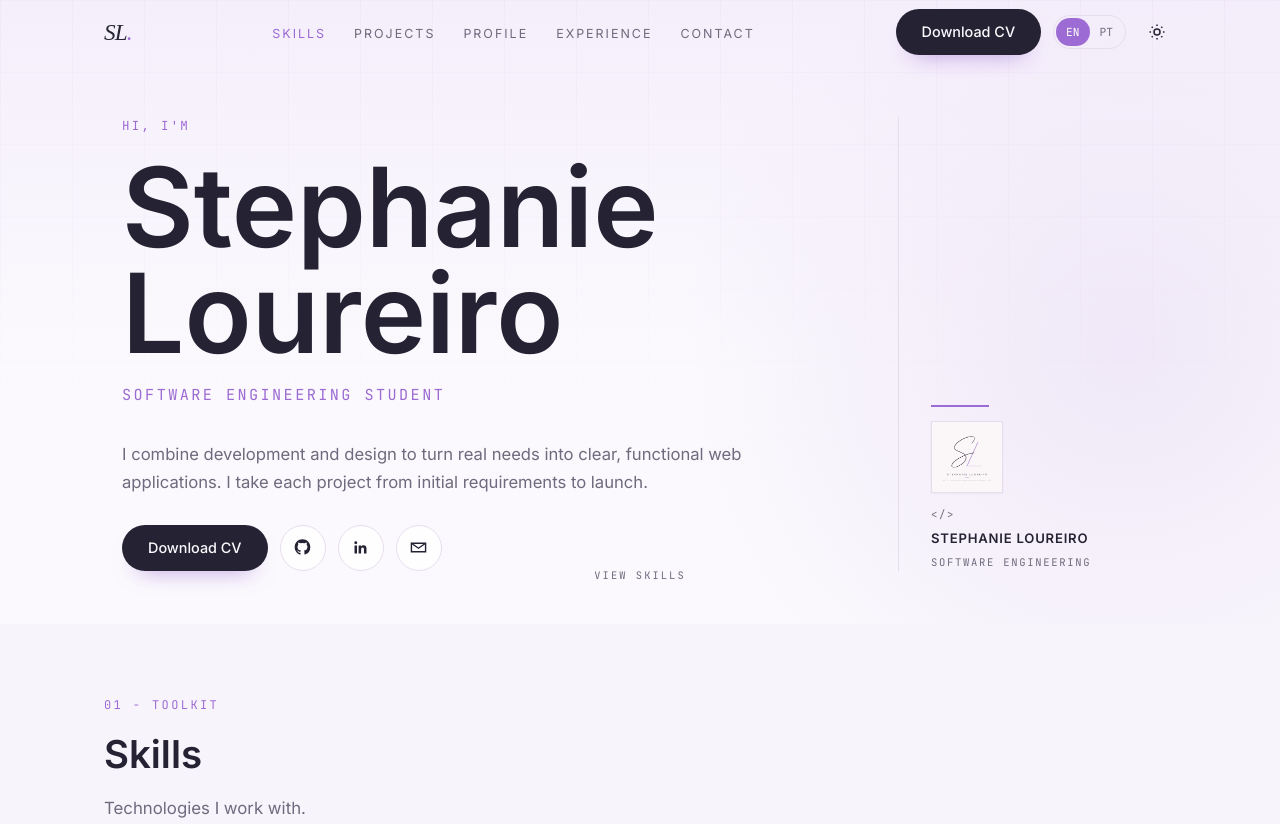
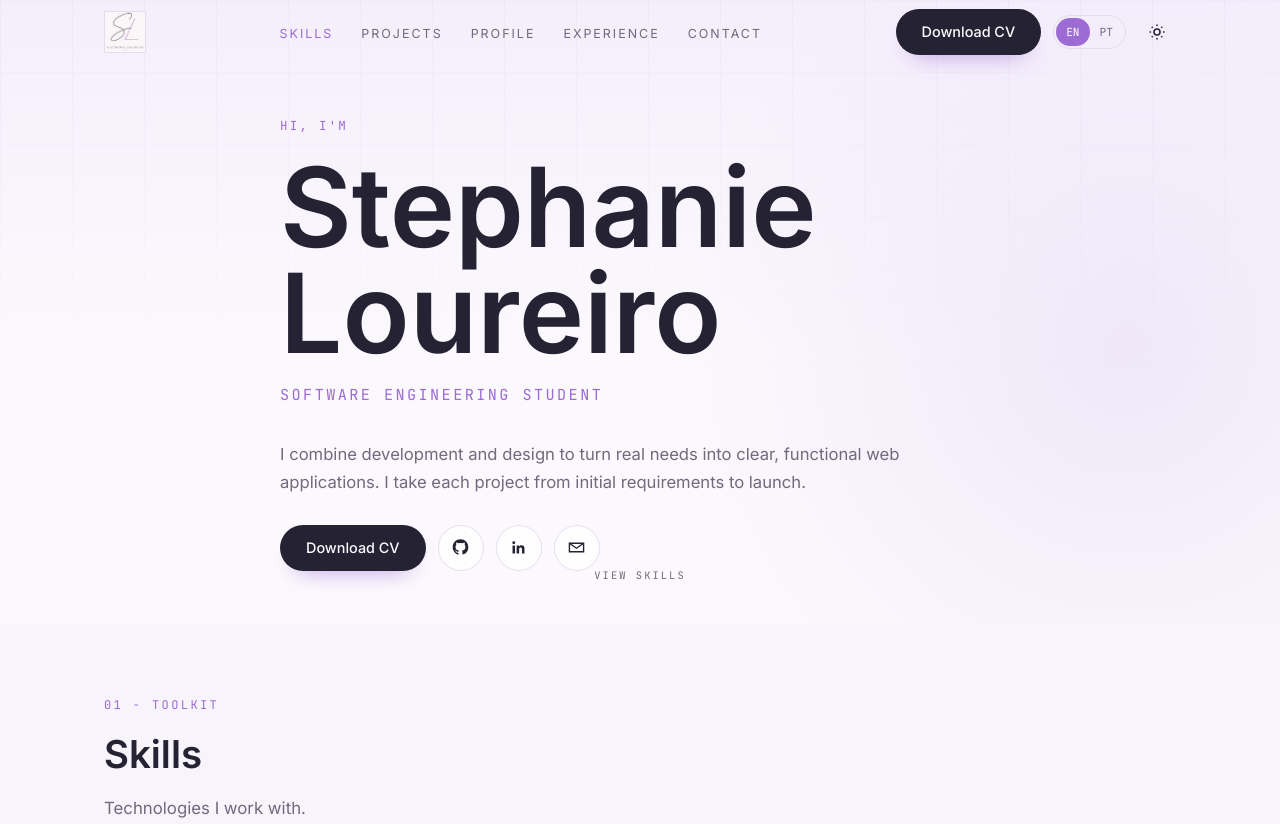
Before and after one commit to stephanieloureiro/portfolio, a plain HTML site: page index.html in a window 1280 px wide. Shown: the top 824 px of the page. Drawn offline with Linux system fonts and the light colour scheme.

Commit message:
Move logo to navbar

```diff
--- a/css/style.css
+++ b/css/style.css
@@ -135,14 +135,25 @@ main { display: flex; flex-direction: column; }
   display: flex; align-items: center; justify-content: space-between;
 }
 .logo {
-  font-family: "Times New Roman", Georgia, serif;
-  font-size: 1.45rem;
-  font-style: italic;
-  font-weight: 400;
-  letter-spacing: -0.04em;
-  color: var(--ink);
+  width: 42px;
+  height: 42px;
+  display: grid;
+  place-items: center;
+  border: 1px solid var(--border);
+  background: color-mix(in srgb, var(--card) 86%, transparent);
+  overflow: hidden;
+  transition: border-color 0.25s var(--ease), transform 0.25s var(--ease);
 }
-.logo span { color: var(--accent); }
+.logo:hover { border-color: color-mix(in srgb, var(--accent) 52%, var(--border)); transform: translateY(-1px); }
+.logo img {
+  width: 185%;
+  height: 185%;
+  object-fit: cover;
+  object-position: center;
+}
+.logo-dark { display: none; }
+[data-theme="dark"] .logo-light { display: none; }
+[data-theme="dark"] .logo-dark { display: block; }
 
 .nav-links { display: flex; gap: 28px; }
 .nav-links a {
@@ -223,10 +234,7 @@ main { display: flex; flex-direction: column; }
   mask-image: linear-gradient(180deg, rgba(0,0,0,0.32), transparent 72%);
 }
 .hero-layout {
-  display: grid;
-  grid-template-columns: minmax(0, 1fr) minmax(180px, 260px);
-  gap: clamp(24px, 5vw, 56px);
-  align-items: end;
+  display: block;
 }
 .hero-copy { max-width: 720px; }
 .hero-greeting {
@@ -258,66 +266,8 @@ main { display: flex; flex-direction: column; }
   line-height: 1.7;
 }
 .hero-actions { margin-top: 28px; display: flex; flex-wrap: wrap; gap: 12px; align-items: center; }
-.hero-signature {
-  align-self: stretch;
-  min-height: 260px;
-  border-left: 1px solid var(--border);
-  display: flex;
-  flex-direction: column;
-  justify-content: flex-end;
-  gap: 14px;
-  padding-left: clamp(20px, 3vw, 32px);
-  position: relative;
-}
-.hero-signature::before {
-  content: "";
-  width: 58px;
-  height: 2px;
-  background: var(--accent);
-}
-.signature-mark {
-  width: 72px;
-  height: 72px;
-  display: grid;
-  place-items: center;
-  border: 1px solid var(--border);
-  background: color-mix(in srgb, var(--card) 82%, transparent);
-  box-shadow: var(--shadow);
-  overflow: hidden;
-}
-.signature-mark img {
-  width: 118%;
-  height: 118%;
-  object-fit: cover;
-}
-.signature-logo-dark { display: none; }
-[data-theme="dark"] .signature-logo-light { display: none; }
-[data-theme="dark"] .signature-logo-dark { display: block; }
-.signature-meta {
-  display: grid;
-  gap: 6px;
-  font-family: var(--font-mono);
-  font-size: 0.66rem;
-  letter-spacing: 0.16em;
-  text-transform: uppercase;
-  color: var(--muted-fg);
-}
-.signature-meta strong {
-  font-family: var(--font-sans);
-  font-size: 0.82rem;
-  font-weight: 600;
-  letter-spacing: 0.06em;
-  color: var(--fg);
-}
 @media (max-width: 860px) {
-  .hero-layout { grid-template-columns: 1fr; gap: 28px; }
-  .hero-signature {
-    min-height: 0;
-    border-left: 0;
-    border-top: 1px solid var(--border);
-    padding: 22px 0 0;
-  }
-  .signature-mark { width: 64px; height: 64px; }
+  .logo { width: 38px; height: 38px; }
 }
 
 .btn {
--- a/index.html
+++ b/index.html
@@ -55,7 +55,10 @@
 <!-- ===== NAVBAR ===== -->
 <header class="navbar" id="navbar">
   <nav class="nav-container">
-    <a href="#top" class="logo">SL<span>.</span></a>
+    <a href="#top" class="logo" aria-label="Stephanie Loureiro home">
+      <img class="logo-light" src="assets/brand/sl-logo-light.png" alt="" />
+      <img class="logo-dark" src="assets/brand/sl-logo-dark.png" alt="" />
+    </a>
 
     <ul class="nav-links" id="navLinks">
       <li><a href="#skills" data-i18n="nav.skills">Skills</a></li>
@@ -109,17 +112,6 @@
           <svg viewBox="0 0 24 24" fill="none" stroke="currentColor" stroke-width="2"><path d="M4 4h16v16H4z" opacity="0"/><path d="M22 6l-10 7L2 6"/><path d="M2 6h20v12H2z"/></svg>
         </a>
       </div>
-      </div>
-      <div class="hero-signature reveal fade-3" aria-hidden="true">
-        <div class="signature-mark">
-          <img class="signature-logo-light" src="assets/brand/sl-logo-light.png" alt="" loading="eager" />
-          <img class="signature-logo-dark" src="assets/brand/sl-logo-dark.png" alt="" loading="eager" />
-        </div>
-        <div class="signature-meta">
-          <span>&lt;/&gt;</span>
-          <strong>Stephanie Loureiro</strong>
-          <span>Software Engineering</span>
-        </div>
       </div>
     </div>
 
```
